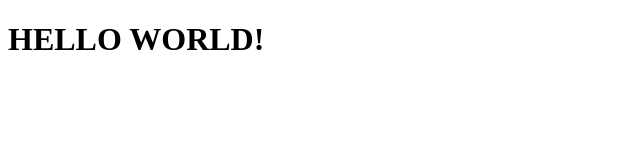
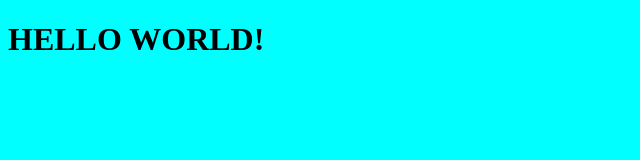
Before and after one commit to DamianoMaugeri/git-init, a plain HTML site: page index.html in a window 1280 px wide. Shown: the whole page, without its empty margins (0-640 px from the left). Drawn offline with Linux system fonts and the light colour scheme.

Commit message:
add app.css

```diff
--- /dev/null
+++ b/app.css
@@ -0,0 +1,3 @@
+body{
+    background-color: aqua;
+}
--- a/index.html
+++ b/index.html
@@ -1,6 +1,7 @@
 <!DOCTYPE html>
 <html lang="en">
 <head>
+    <link rel="stylesheet" href="app.css">
     <meta charset="UTF-8">
     <meta name="viewport" content="width=device-width, initial-scale=1.0">
     <title>Document</title>
```
